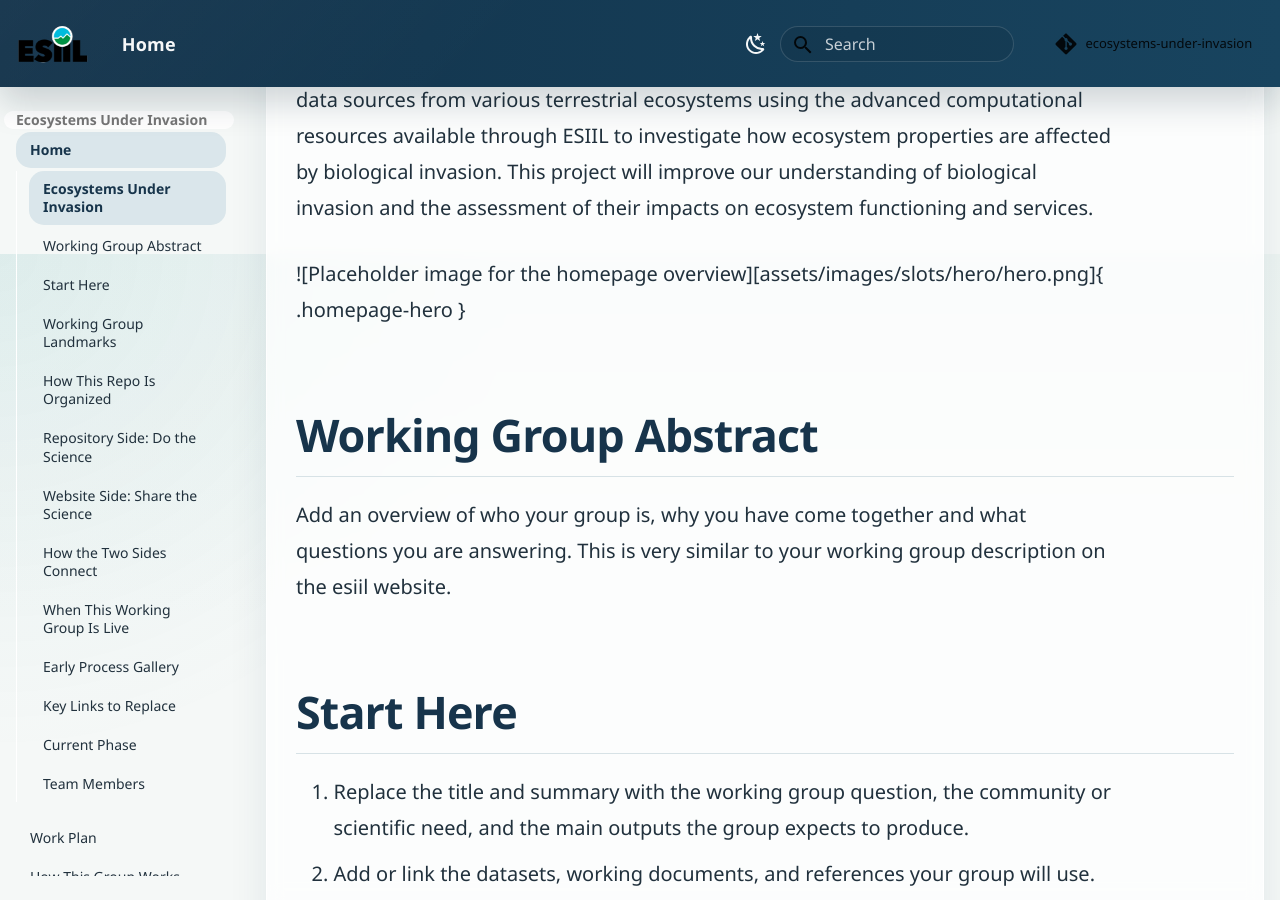
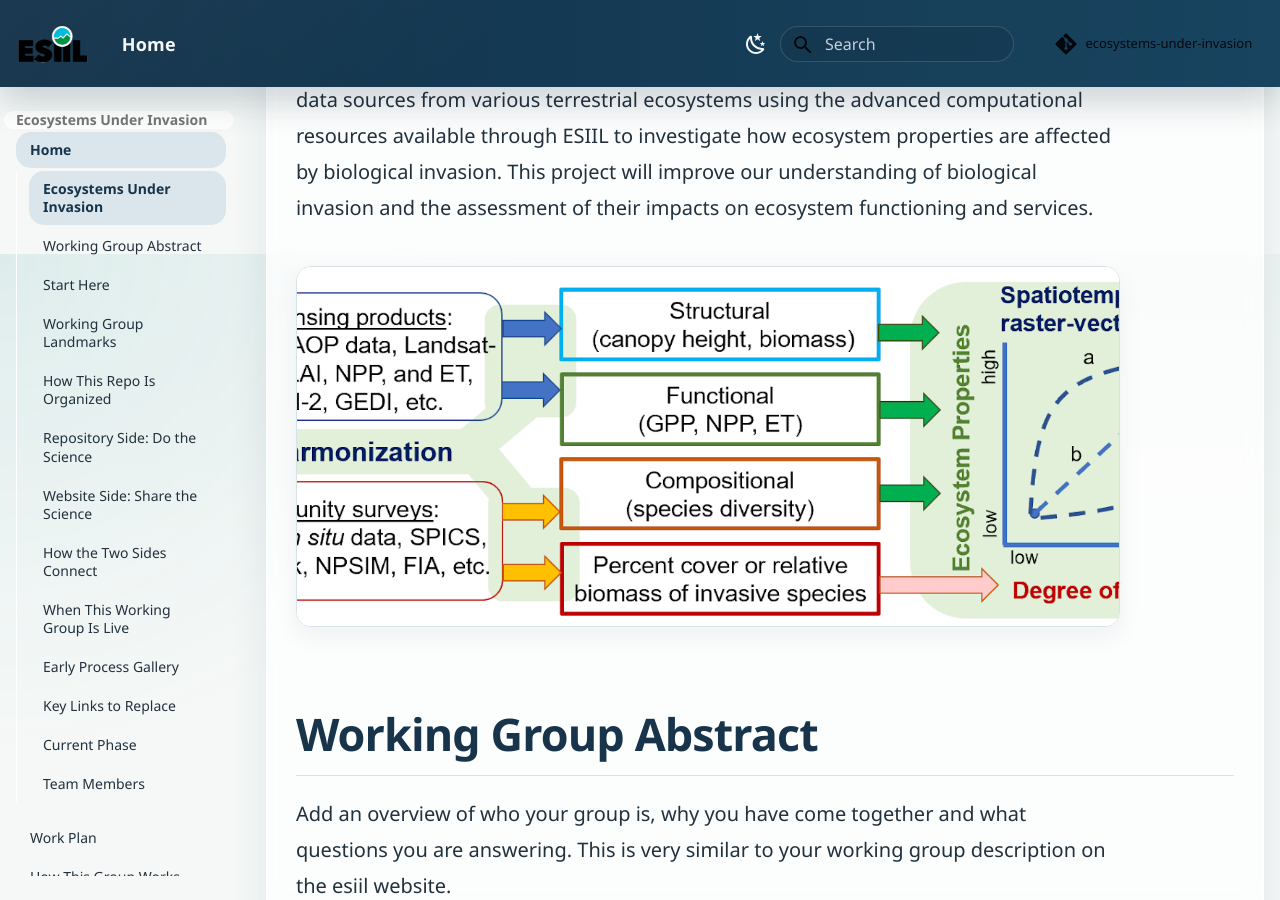
Before and after one commit to CU-ESIIL/ecosystems-under-invasion, an MkDocs documentation site: the page built from docs/index.md, in a window 1280 px wide and 900 px high, scrolled down 646 px. Built offline with MkDocs 1.6.1 and Material for MkDocs 9.7.7, drawn with Linux system fonts in a browser that asks for light colours; comment, search, counter and statistics services are not loaded.

Commit message:
Fix image markdown syntax in index.md

```diff
--- a/docs/index.md
+++ b/docs/index.md
@@ -8,7 +8,7 @@ However, evaluations of ecosystem responses to biological invasions are often li
 Our working group will address these questions by integrating diverse environmental data sources from various terrestrial ecosystems using the advanced computational resources available through ESIIL to investigate how ecosystem properties are affected by biological invasion.
 This project will improve our understanding of biological invasion and the assessment of their impacts on ecosystem functioning and services.
 
-![Placeholder image for the homepage overview][assets/images/slots/hero/hero.png]{ .homepage-hero }
+![Placeholder image for the homepage overview](assets/images/slots/hero/hero.png){ .homepage-hero }
 
 ## Working Group Abstract
 
```
